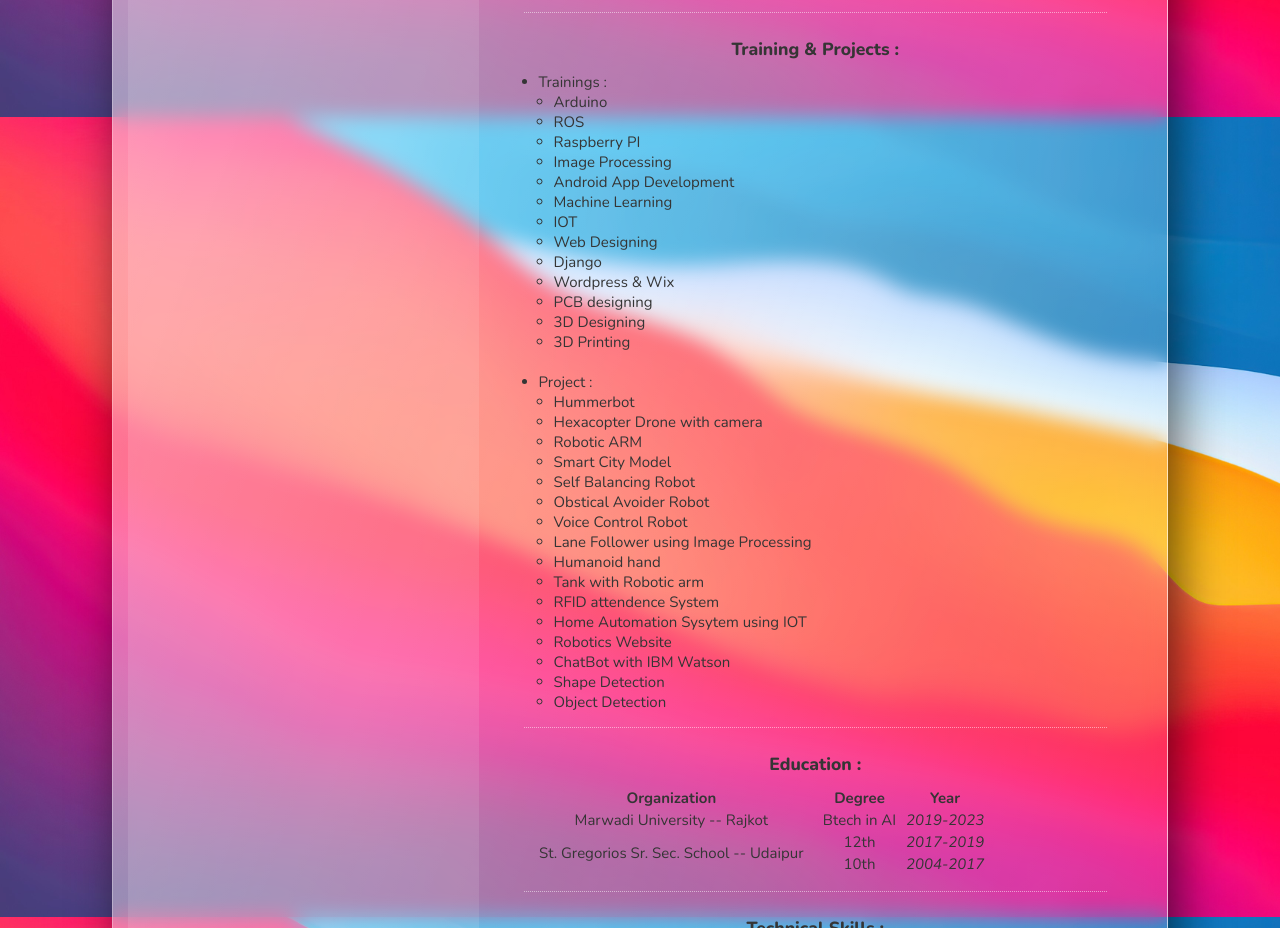
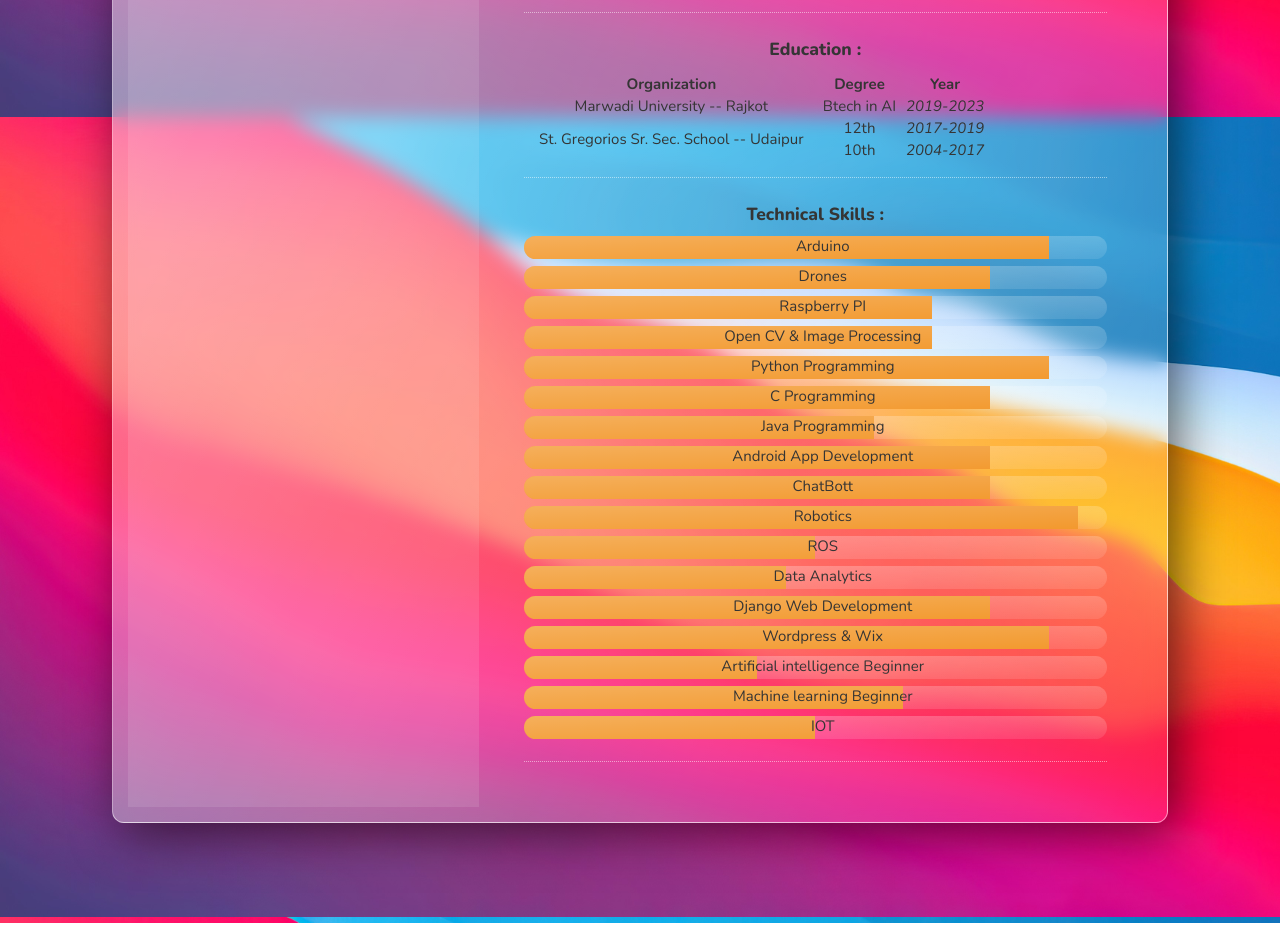
Before and after one commit to Bhavdeep13/RESUME, a plain HTML site: page index.html in a window 1280 px wide. Shown: the part 1483-2411 px from the top of the page. Drawn offline with nearby package versions, Linux system fonts and the light colour scheme; a script that the page names is missing.

Commit message:
Update index.html

```diff
--- a/index.html
+++ b/index.html
@@ -63,7 +63,7 @@
       <br>
       <h4>Skills Include:</h4>
       <p>
-        C Programming | Python Programming | Arduino | Raspberry PI | ROS (Robotics Operating System) | ChatBot | Artificial Intelligence | Machine Learning | Robotics  | HTML | CSS | IOT | Django | Wordpress | Web Developement | Android App Development | Data Analytics.
+        C Programmer | Python Programmer | Java Programmer | Arduino | Raspberry PI | ROS (Robotics Operating System) | ChatBot | Artificial Intelligence | Machine Learning | Robotics  | HTML | CSS | IOT | Django | Wordpress | Web Developement | Android App Development | Data Analytics.
       </p>
 
     </section>
@@ -157,51 +157,6 @@
       </ol>
     </section>
 
-
-
-    <section>
-      <h3>Training & Projects :</h3>
-      <ul id="train">
-        <li><span>Trainings :</span></li>
-          <ul id="train">
-            <li>Arduino</li>
-            <li>ROS</li>
-            <li>Raspberry PI</li>
-            <li>Image Processing</li>
-            <li>Android App Development</li>
-            <li>Machine Learning</li>
-            <li>IOT</li>
-            <li>Web Designing</li>
-            <li>Django</li>
-            <li>Wordpress & Wix</li>
-            <li>PCB designing</li>
-            <li>3D Designing</li>
-            <li>3D Printing</li>
-          </ul>
-        <br>
-        <li><span>Project :</span></li>
-        <ul id="train">
-            <li>Hummerbot</li>
-            <li>Hexacopter Drone with camera</li>
-            <li>Robotic ARM</li>
-            <li>Smart City Model</li>
-            <li>Self Balancing Robot</li>
-            <li>Obstical Avoider Robot</li>
-            <li>Voice Control Robot</li>
-            <li>Lane Follower using Image Processing</li>
-            <li>Humanoid hand</li>
-            <li>Tank with Robotic arm</li>
-            <li>RFID attendence System</li>
-            <li>Home Automation Sysytem using IOT</li>
-            <li>Robotics Website</li>
-            <li>ChatBot with IBM Watson</li>
-            <li>Shape Detection</li>
-            <li>Object Detection</li>
-        </ul>
-
-      </ul>
-    </section>
-
     <section>
 
       <h3>Education :</h3>
```
